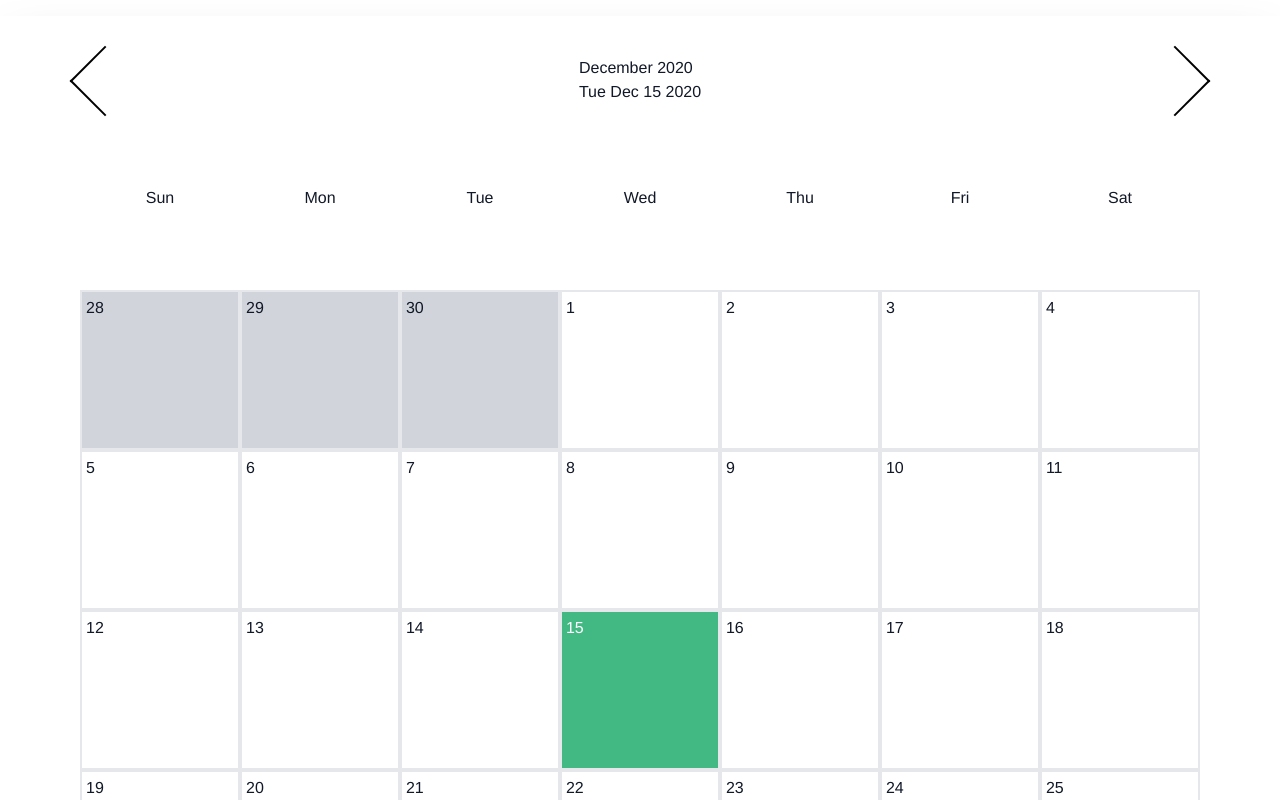
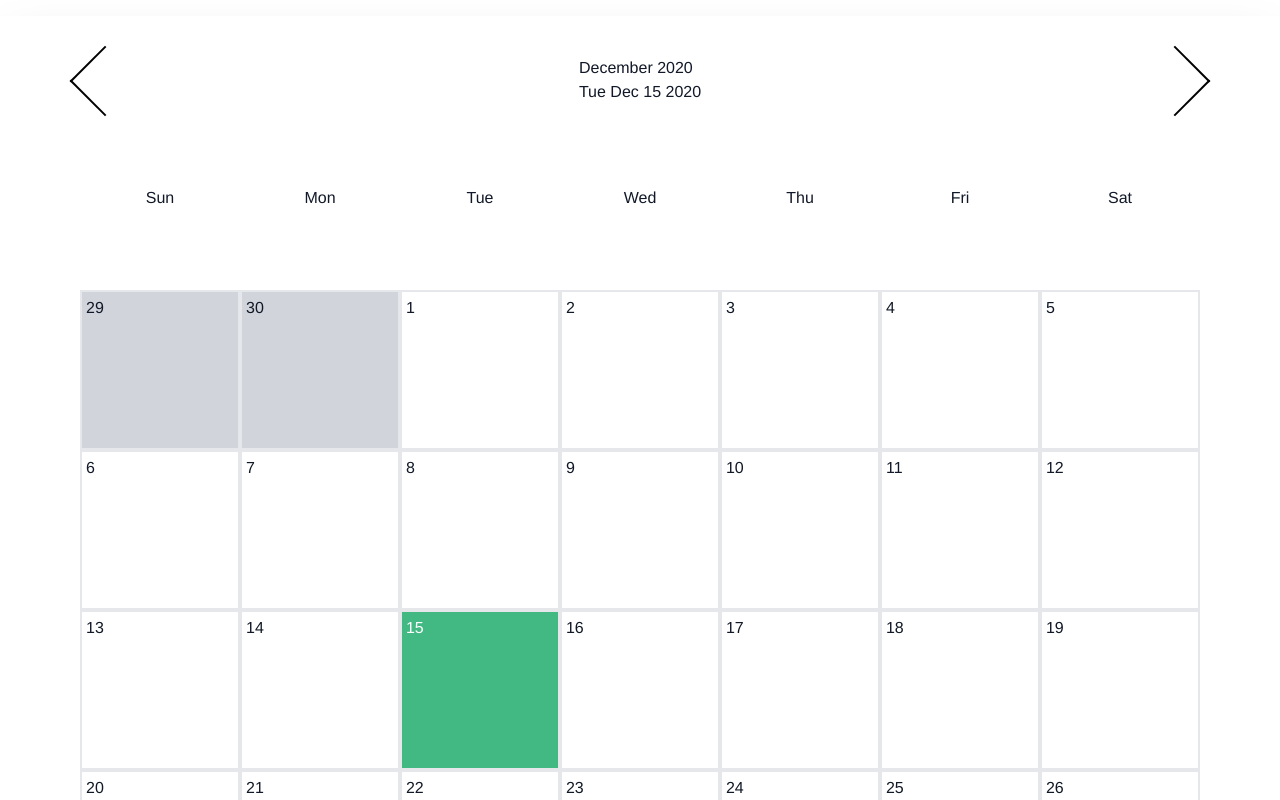
Before and after one commit to marktorrano/calendar-app, a Vue app: page / in a window 1280 px wide. Shown: the top 800 px of the page. Built offline with nearby package versions, Linux system fonts and the light colour scheme.

Commit message:
fix dates

```diff
--- a/src/use/dates.js
+++ b/src/use/dates.js
@@ -38,8 +38,8 @@ export default function useEventSpace() {
 
     const lastDaysOfPrevMonth = computed(() => {
         let days = [];
-        for (let day = firstDayIndex.value; day >= 0; day--) {
-            const dayResult = prevLastDayOfPrevMonth.value - day;
+        for (let day = firstDayIndex.value; day > 0; day--) {
+            const dayResult = prevLastDayOfPrevMonth.value - day + 1;
             const dateTime = new Date(selectedYear.value, selectedMonth.value, 0);
             const obj = {
                 day: dayResult,
```
